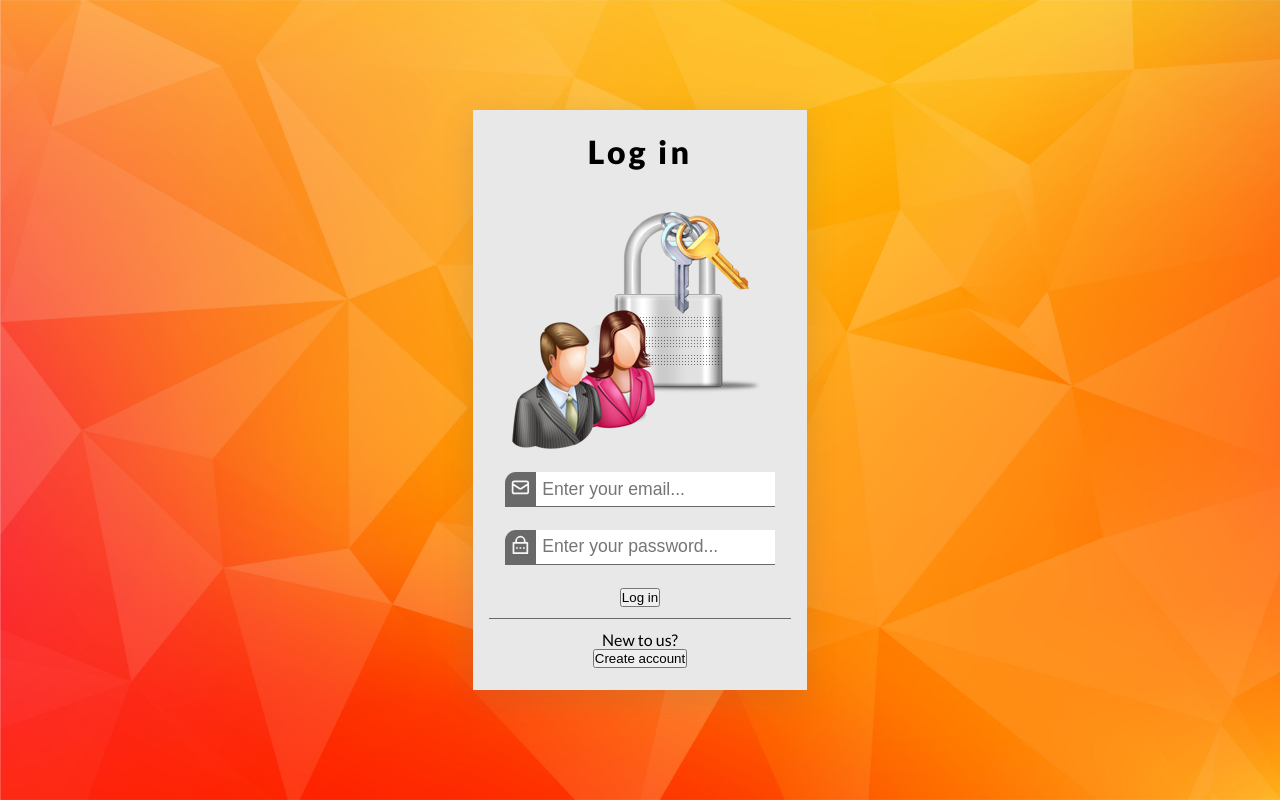
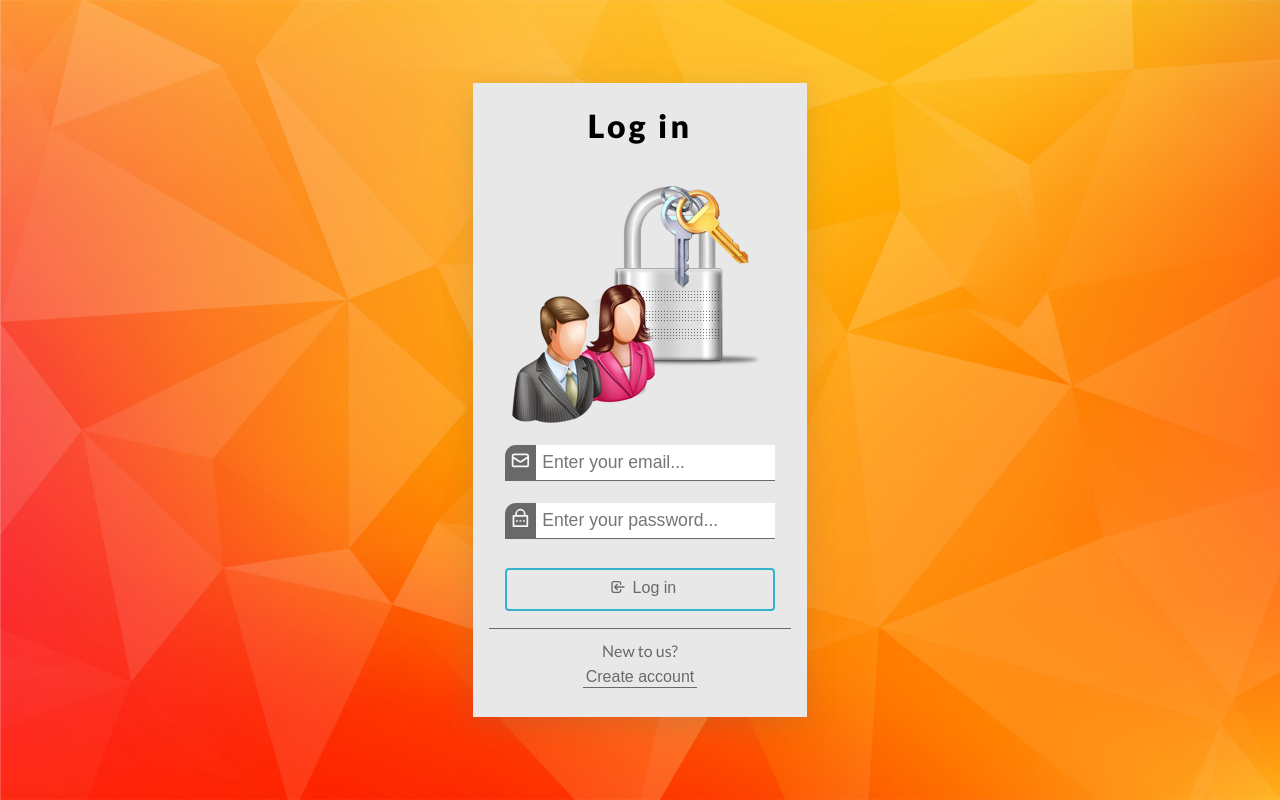
Before and after one commit to Bulzaj/home-budget-client, a React (Create React App) app: page / in a window 1280 px wide. Built offline with nearby package versions, Linux system fonts and the light colour scheme; no server answers.

Commit message:
create login form

```diff
--- a/src/components/box/box.module.css
+++ b/src/components/box/box.module.css
@@ -18,6 +18,10 @@
   box-shadow: none;
 }
 
+.danger {
+  background-color: var(--color-danger-light);
+}
+
 .full-width {
   width: 100%;
 }
--- a/src/components/button/button.js
+++ b/src/components/button/button.js
@@ -1,7 +1,27 @@
 import classes from "./button.module.css";
 
 const Button = (props) => {
-  return <button className={classes.button}>{props.children}</button>;
+  const styles = [classes.button];
+
+  props.styles &&
+    props.styles.forEach((style) => {
+      styles.push(classes[`${style}`]);
+    });
+
+  let icon = null;
+  if (props.icon) {
+    icon = (
+      <div className={classes.icon_wrapper}>
+        <props.icon />
+      </div>
+    );
+  }
+  return (
+    <button className={styles.join(" ")} onClick={props.onClick}>
+      {icon}
+      {props.children}
+    </button>
+  );
 };
 
 export default Button;
--- a/src/components/button/button.module.css
+++ b/src/components/button/button.module.css
@@ -1,2 +1,40 @@
 .button {
+  padding: 0.6rem 0.8rem;
+  border: none;
+  border-radius: 4px;
+  cursor: pointer;
+  margin: 0.4rem 0.2rem;
+  color: var(--color-grey-dark);
+  border: 2px solid var(--color-primary);
+  background-color: transparent;
+  display: flex;
+  justify-content: center;
+  font-size: 1rem;
 }
+
+.button:hover {
+  background-color: var(--color-primary);
+  color: var(--color-grey-light);
+}
+
+.full-width {
+  width: 100%;
+}
+
+.link {
+  border: none;
+  border-bottom: 1px solid var(--color-grey-dark);
+  border-radius: 0;
+  padding: 0.1rem 0.2rem;
+}
+
+.link:hover {
+  background-color: transparent;
+  color: var(--color-primary);
+
+  border-bottom: 1px solid var(--color-primary);
+}
+
+.icon_wrapper {
+  margin: 0 0.4rem;
+}
--- a/src/components/form/form.js
+++ b/src/components/form/form.js
@@ -20,6 +20,7 @@ const Input = (props) => {
         className={classes.input}
         type={props.type}
         placeholder={props.placeholder}
+        onChange={props.onChange}
       />
     </div>
   );
--- /dev/null
+++ b/src/components/list/list.js
@@ -0,0 +1,19 @@
+import classes from "./list.module.css";
+
+const List = (props) => {
+  const styles = [classes.list];
+
+  props.styles &&
+    props.styles.forEach((style) => {
+      styles.push(classes[`${style}`]);
+    });
+
+  if (props.items && Array.isArray(props.items)) {
+    const items = props.items.map((item) => {
+      return <li key={item}>{item}</li>;
+    });
+    return <ul className={styles.join(" ")}>{items}</ul>;
+  }
+};
+
+export default List;
--- /dev/null
+++ b/src/components/list/list.module.css
@@ -0,0 +1,13 @@
+.list {
+  list-style-type: none;
+  width: 100%;
+  text-align: center;
+  padding: 0.5rem 0.6rem;
+  font-weight: 700;
+  border-radius: 4px;
+}
+
+.danger {
+  background-color: var(--color-danger-light);
+  color: var(--color-danger-dark);
+}
--- a/src/containers/login-form/login-form.js
+++ b/src/containers/login-form/login-form.js
@@ -5,9 +5,48 @@ import Image from "../../components/image/image";
 import classes from "./login-form.module.css";
 import { HiOutlineMail } from "react-icons/hi";
 import { RiLockPasswordLine } from "react-icons/ri";
+import { HiOutlineLogin } from "react-icons/hi";
 import loginImg from "../../assets/img/auth_image.png";
+import { useAuth } from "../../hooks/use-auth";
+import useFormData from "../../hooks/use-form-data";
+import { useState } from "react";
+import { useHistory } from "react-router";
+import List from "../../components/list/list";
 
 const LoginForm = (props) => {
+  const auth = useAuth();
+  const [errors, setErrors] = useState([]);
+  const [formData, setdata] = useFormData();
+  const history = useHistory();
+
+  const onLogInHandler = (e) => {
+    e.preventDefault();
+    auth
+      .login(formData, () => history.push("/dashboard"))
+      .catch((err) => {
+        setErrors(err.response.data);
+      });
+  };
+
+  const onEmailInputChange = (e) => {
+    e.preventDefault();
+    setdata({ email: e.target.value });
+  };
+
+  const onSecretInputChange = (e) => {
+    e.preventDefault();
+    setdata({ password: e.target.value });
+  };
+
+  let errorsPane = null;
+  if (errors.length) {
+    errorsPane = (
+      <Box styles={["transparent"]}>
+        <List styles={["danger"]} items={errors} />
+      </Box>
+    );
+  }
+
   return (
     <div className={classes.container}>
       <Box>
@@ -23,6 +62,7 @@ const LoginForm = (props) => {
               type="text"
               icon={HiOutlineMail}
               placeholder="Enter your email..."
+              onChange={onEmailInputChange}
             />
           </Box>
           <Box styles={["transparent"]}>
@@ -30,16 +70,24 @@ const LoginForm = (props) => {
               type="password"
               icon={RiLockPasswordLine}
               placeholder="Enter your password..."
+              onChange={onSecretInputChange}
             />
           </Box>
+          {errorsPane}
           <Box styles={["transparent"]}>
-            <Button>Log in</Button>
+            <Button
+              icon={HiOutlineLogin}
+              styles={["full-width"]}
+              onClick={onLogInHandler}
+            >
+              Log in
+            </Button>
           </Box>
         </Form>
         <Box.Divider />
         <Box styles={["transparent"]}>
-          <p>New to us?</p>
-          <Button>Create account</Button>
+          <p className={classes.paragraph}>New to us?</p>
+          <Button styles={["link"]}>Create account</Button>
         </Box>
       </Box>
     </div>
--- a/src/containers/login-form/login-form.module.css
+++ b/src/containers/login-form/login-form.module.css
@@ -10,3 +10,7 @@
   font-weight: 900;
   letter-spacing: 0.2rem;
 }
+
+.paragraph {
+  color: var(--color-grey-dark);
+}
--- a/src/main.css
+++ b/src/main.css
@@ -10,6 +10,10 @@ body {
   --color-grey-light: hsl(0, 0%, 97%);
 
   --color-primary: hsl(190, 60%, 50%);
+
+  --color-danger: hsl(0, 100%, 55%);
+  --color-danger-dark: hsl(0, 100%, 35%);
+  --color-danger-light: hsl(0, 100%, 71%);
 }
 
 * {
```
